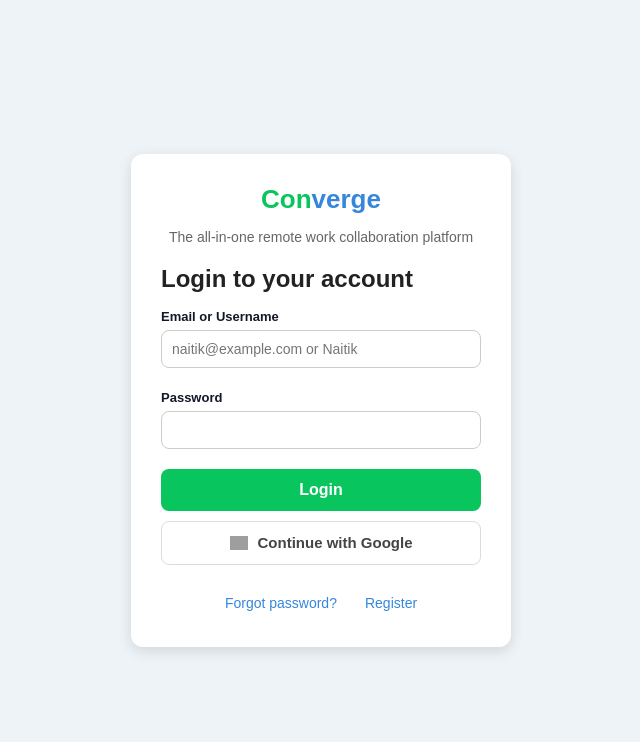
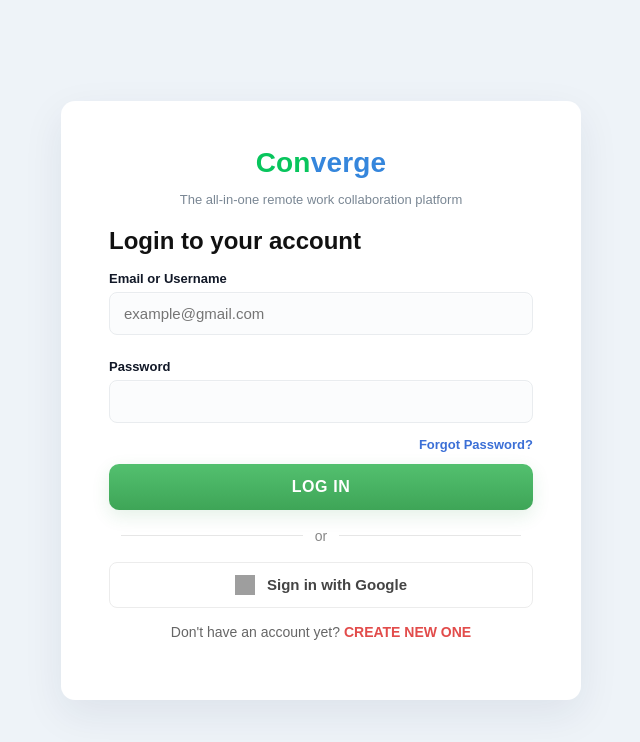
Before and after one commit to Farang998/Converge, a React (Vite) app in the folder frontend/: page /login in a window 1280 px wide. Shown: the top 742 px of the page, without its empty margins (319-959 px from the left). Built offline with nearby package versions, Linux system fonts and the light colour scheme; no server answers; grey boxes are pictures that could not be loaded.

Commit message:
Adjusted UI

```diff
--- a/frontend/src/App.css
+++ b/frontend/src/App.css
@@ -1,4 +1,6 @@
 /* App.css */
 .App {
   text-align: center;
+  justify-content: center;
+  align-items: center;
 }
--- a/frontend/src/pages/Login.css
+++ b/frontend/src/pages/Login.css
@@ -1,7 +1,7 @@
 /* FULL PAGE CENTERING */
 .loginpage {
   margin: 0;
-  font-family: Arial, sans-serif;
+  font-family: 'Poppins', Arial, sans-serif;
   background-color: #eef3f8;
   display: flex !important;
   justify-content: center;
@@ -11,11 +11,11 @@
 
 /* AUTH CARD */
 .container {
-  width: 380px;
+  width: 520px;
   background: #ffffff;
-  padding: 30px;
-  border-radius: 12px;
-  box-shadow: 0 4px 14px rgba(0,0,0,0.12);
+  padding: 46px 48px;
+  border-radius: 14px;
+  box-shadow: 0 14px 40px rgba(23, 43, 77, 0.08);
   text-align: center;
 }
 
@@ -30,7 +30,7 @@
   justify-content: center;
   align-items: center;
   gap: 8px;
-  margin-bottom: 10px;
+  margin-bottom: 6px;
 }
 
 .logo img {
@@ -38,24 +38,25 @@
 }
 
 .brand {
-  font-size: 26px;
-  font-weight: 700;
+  font-size: 28px;
+  font-weight: 800;
+  letter-spacing: 0.2px;
 }
 
 .green { color: #08c55d; }
 .blue { color: #3586dc; }
 
 .subtitle {
-  font-size: 14px;
-  color: #666;
+  font-size: 13px;
+  color: #7a8794;
   margin-bottom: 20px;
 }
 
 .form-title {
-  font-size: 20px;
-  font-weight: 700;
-  margin-bottom: 14px;
-  color: #222;
+  font-size: 22px;
+  font-weight: 800;
+  margin-bottom: 18px;
+  color: #111;
 }
 
 /* FORM */
@@ -73,51 +74,53 @@
 
 input {
   width: 100%;
-  padding: 10px;
+  padding: 12px 14px;
   border-radius: 8px;
-  border: 1px solid #ccc;
-  font-size: 14px;
-  margin-bottom: 10px;
+  border: 1px solid #e9ecef;
+  font-size: 15px;
+  margin-bottom: 12px;
+  background: #fbfcfd;
+  box-shadow: inset 0 1px 0 rgba(255,255,255,0.6);
 }
 
 .primary-btn {
   width: 100%;
-  padding: 12px;
-  background: #08c55d;
+  padding: 14px 16px;
+  background: linear-gradient(180deg,#53c06f,#3ea557);
   color: white;
   font-size: 16px;
-  font-weight: 600;
+  font-weight: 800;
   border: none;
-  border-radius: 8px;
-  margin-top: 10px;
+  border-radius: 10px;
+  margin-top: 12px;
   cursor: pointer;
+  letter-spacing: 0.6px;
+  text-transform: uppercase;
+  box-shadow: 0 6px 18px rgba(30,140,60,0.12);
 }
 
-.primary-btn:hover { background: #07974a; }
+.primary-btn:hover { filter: brightness(0.98); transform: translateY(-1px); }
 
 .google-btn {
   width: 100%;
-  padding: 12px;
+  padding: 12px 14px;
   background: #ffffff;
   color: #444;
   font-size: 15px;
   font-weight: 600;
-  border: 1px solid #dcdcdc;
+  border: 1px solid #ececec;
   border-radius: 8px;
-  margin-top: 10px;
+  margin-top: 14px;
   cursor: pointer;
   display: flex;
   align-items: center;
   justify-content: center;
-  gap: 10px;
+  gap: 12px;
 }
 
-.google-btn .g-icon {
-  width: 18px; height: 18px; display: inline-block;
-  background: url('/google-icon.svg') center/contain no-repeat;
-}
+.google-btn img { width: 20px; height: 20px; display: inline-block; }
 
-.google-btn:hover { background: #f7f7f7; }
+.google-btn:hover { background: #fcfcfc; }
 
 /* LINKS */
 .tab {
@@ -140,3 +143,46 @@
 
 .links { display:flex; gap:12px; justify-content:center; margin-top:12px; }
 .links .tab { padding: 6px 8px; }
+
+/* Password row: input + forgot link */
+.password-row { display:flex; flex-direction:column; gap:8px; }
+.password-row > div { display:flex; flex-direction:column; }
+.password-row .forgot-inline { align-self:flex-end; padding:0; margin-top:-6px; }
+.forgot-inline {
+  background: none;
+  border: none;
+  color: #3b6fd6;
+  font-weight: 600;
+  font-size: 13px;
+  cursor: pointer;
+  padding: 6px 8px;
+}
+.forgot-inline:hover { text-decoration: underline; }
+
+/* Divider with lines */
+.divider { display:flex; align-items:center; justify-content:center; color:#888; margin:18px 0; font-size:14px; }
+.divider::before, .divider::after { content:""; flex:1; height:1px; background:#e6e6e6; margin:0 12px; }
+
+.switch-text { text-align:center; margin-top:16px; color:#666; font-size:14px; }
+.switch-text .link { color:#e24c4b; font-weight:700; cursor:pointer; text-transform:uppercase; }
+
+/* Footer small links */
+.footer-links { display:flex; gap:18px; justify-content:center; margin-top:18px; color:#6b7aa8; }
+.footer-links .tab { color:#6b7aa8; font-size:13px; }
+.footer-links .tab:hover { text-decoration: underline; }
+
+/* Register Page - top-left, narrower */
+#authContainer {
+  width: 480px;
+  background: #ffffff;
+  padding: 30px 40px;
+  border-radius: 14px;
+  box-shadow: 0 14px 40px rgba(23, 43, 77, 0.08);
+  text-align: left;
+  margin-top: 40px;
+  margin-left: 40px;
+}
+
+#authContainer .logo { justify-content:center; }
+#authContainer .subtitle { text-align:center; }
+#authContainer .form-title { text-align:left; }
--- a/frontend/src/pages/Login.jsx
+++ b/frontend/src/pages/Login.jsx
@@ -61,16 +61,20 @@
         <p className="subtitle">The all-in-one remote work collaboration platform</p>
         <form id="loginForm" onSubmit={handleSubmit}>
           <div className="form-title">Login to your account</div>
+
           <label htmlFor="loginIdentifier">Email or Username</label>
           <input
             type="text"
             id="loginIdentifier"
             name="loginIdentifier"
-            placeholder="naitik@example.com or Naitik"
+            placeholder="example@gmail.com"
             value={form.loginIdentifier}
             onChange={handleChange}
             required
           />
+
+          <div className="password-row">
+            <div style={{flex:1}}>
               <label htmlFor="loginPassword">Password</label>
               <input
                 type="password"
@@ -80,7 +84,19 @@
                 onChange={handleChange}
                 required
               />
-          <button type="submit" className="primary-btn">Login</button>
+            </div>
+            <button
+              type="button"
+              className="forgot-inline"
+              onClick={() => navigate('/forgot-password')}
+            >
+              Forgot Password?
+            </button>
+          </div>
+
+          <button type="submit" className="primary-btn">LOG IN</button>
+
+          <div className="divider">or</div>
 
           <button
             type="button"
@@ -88,19 +104,10 @@
             onClick={async () => {
               setError('');
               try {
-                // Clear any stale token
                 setAuthToken(null);
-
-                console.log('[Google Login] Starting Google sign-in popup...');
                 const result = await signInWithPopup(auth, googleProvider);
-                console.log('[Google Login] Sign-in successful, getting ID token...');
-
                 const idToken = await result.user.getIdToken();
-                console.log('[Google Login] ID token obtained, sending to backend...');
-
                 const resp = await api.post('auth/google-login/', { id_token: idToken });
-                console.log('[Google Login] Backend response:', resp.data);
-
                 if (resp.data.token && resp.data.user) {
                   login(resp.data.user, resp.data.token);
                   toast.success('Google login successful! Redirecting...');
@@ -113,33 +120,21 @@
               }
             }}
           >
-            <span className="g-icon" aria-hidden="true"></span>
-            Continue with Google
+            <img
+              src="https://www.gstatic.com/firebasejs/ui/2.0.0/images/auth/google.svg"
+              alt="Google"
+            />
+            <span>Sign in with Google</span>
           </button>
 
           {error && <div style={{ color: 'red', marginTop: '1rem' }}>{error}</div>}
           {success && <div style={{ color: 'green', marginTop: '1rem' }}>{success}</div>}
+
+          <p className="switch-text">Don't have an account yet? <span className="link" onClick={() => navigate('/register')}>CREATE NEW ONE</span></p>
         </form>
 
         {/* Toast container for login notifications */}
         <ToastContainer />
-
-        <div className="links">
-          <button
-            type="button"
-            className="tab"
-            onClick={() => navigate('/forgot-password')}
-          >
-            Forgot password?
-          </button>
-          <button
-            type="button"
-            className="tab"
-            onClick={() => navigate('/register')}
-          >
-            Register
-          </button>
-        </div>
       </div>
     </div>
   );
```
Also changed, not shown: 1 other file (tests, documents, lock files or other folders). Lines whose indentation alone changed are shown as unchanged.
